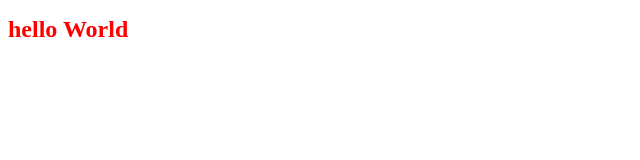
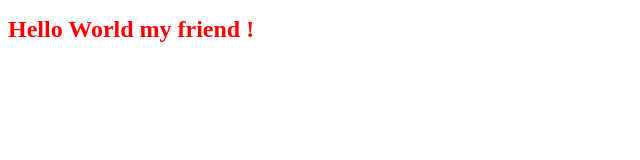
Before and after one commit to richardrodriguez21/static-website, a plain HTML site: page index.html in a window 1280 px wide. Shown: the whole page, without its empty margins (0-640 px from the left). Drawn offline with Linux system fonts and the light colour scheme.

Commit message:
Update index.html

```diff
--- a/index.html
+++ b/index.html
@@ -6,6 +6,6 @@
        <link href="css/styles.css" rel="stylesheet">
    </head>
   <body>
-    <h1>hello World</h1>
+    <h1>Hello World my friend !</h1>
   </body>
 </html>
```
